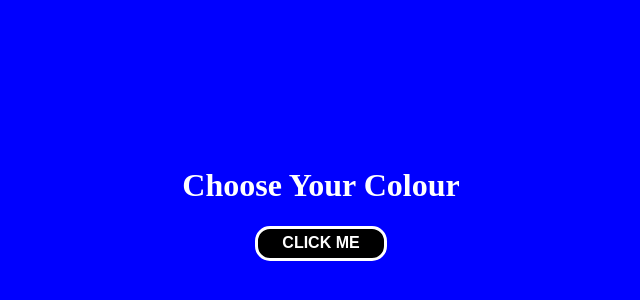
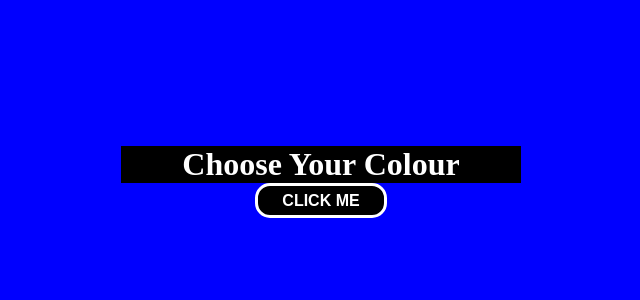
Before and after one commit to mahawarneha/colourChange, a plain HTML site: page index.html in a window 1280 px wide. Shown: the part 104-404 px from the top of the page, without its empty margins (319-959 px from the left). Drawn offline with Linux system fonts and the light colour scheme.

Commit message:
Update index.html

```diff
--- a/index.html
+++ b/index.html
@@ -21,6 +21,8 @@
         .heading h1 {
             color: white;
             text-transform: capitalize;
+                background: black;
+    margin: 0 440px;
         }
 
         button {
```
